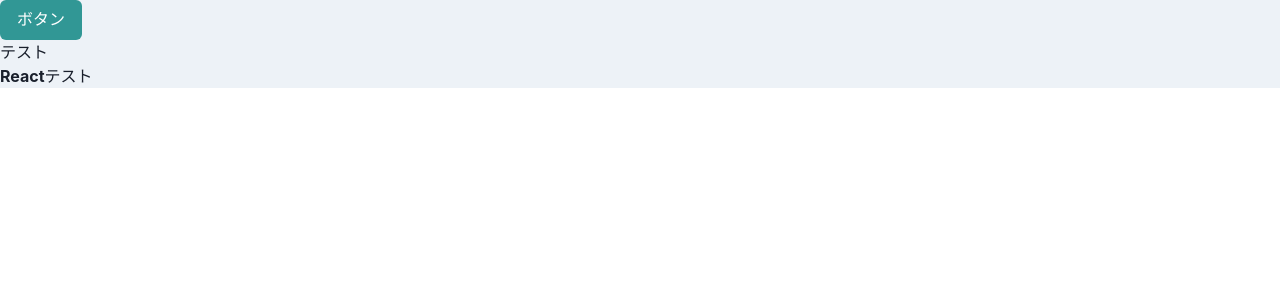
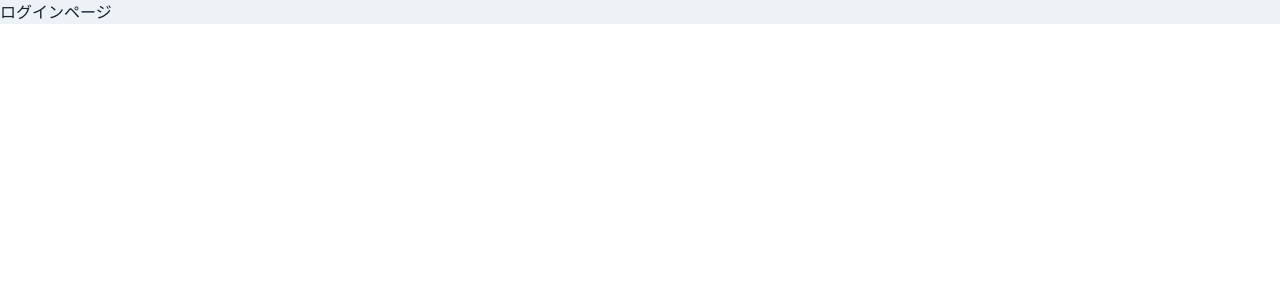
Before and after one commit to Hashimoto-Noriaki/React-chakra-demo, a React (Vite) app: page / in a window 1280 px wide. Shown: the top 300 px of the page. Built offline with nearby package versions, Linux system fonts and the light colour scheme.

Commit message:
Routerを作成。http://localhost:5173/で「ログインページ」と表示される

```diff
--- a/src/App.tsx
+++ b/src/App.tsx
@@ -1,14 +1,13 @@
-import { ChakraProvider, Button } from "@chakra-ui/react";
+import { ChakraProvider } from "@chakra-ui/react";
 import theme from "./theme/theme";
 import { BrowserRouter } from "react-router-dom";
+import { Router } from "./router/Router"
 
 export default function App() {
   return (
     <ChakraProvider theme={theme}>
       <BrowserRouter>
-        <Button colorScheme="teal">ボタン</Button>
-        <p>テスト</p>
-        <b>Reactテスト</b>
+        <Router/>
       </BrowserRouter>
     </ChakraProvider>
   );
--- /dev/null
+++ b/src/router/Router.tsx
@@ -0,0 +1,11 @@
+import { memo,VFC } from "react"
+import { Route, Routes } from "react-router-dom";
+import { Login } from "../components/pages/Login";
+
+export const Router: VFC = memo(() => {
+    return(
+        <Routes>
+             <Route path="/" element={<Login />} />
+        </Routes>
+    )
+})
```
Also changed, not shown: src/components/pages/Home.tsx (renamed from src/components/pages/home/Home.tsx), src/components/pages/Login.tsx (renamed from src/components/pages/login/login.tsx), src/components/pages/Setting.tsx (renamed from src/components/pages/home/Setting.tsx), src/components/pages/UserManagement.tsx (renamed from src/components/pages/home/UserManagement.tsx).
